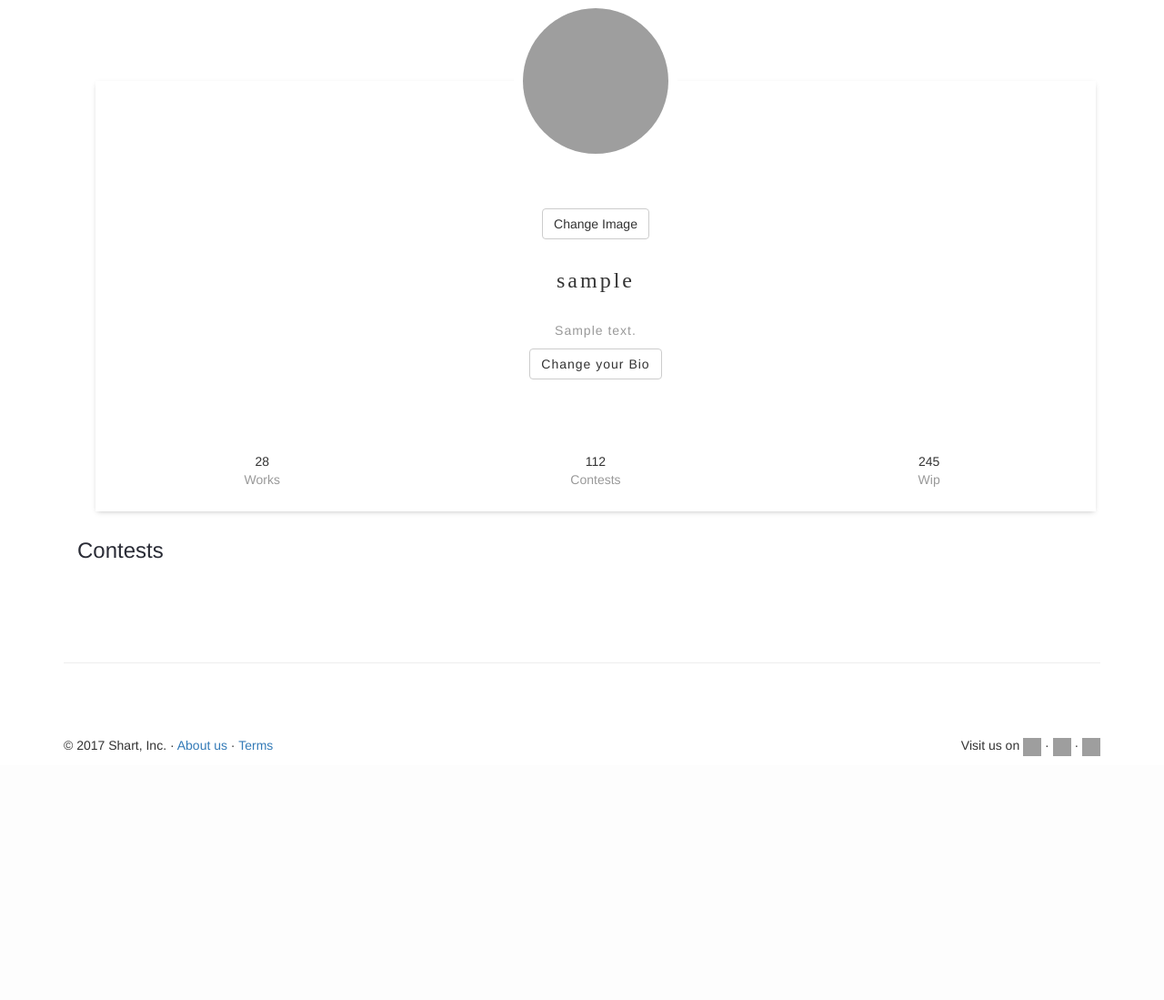
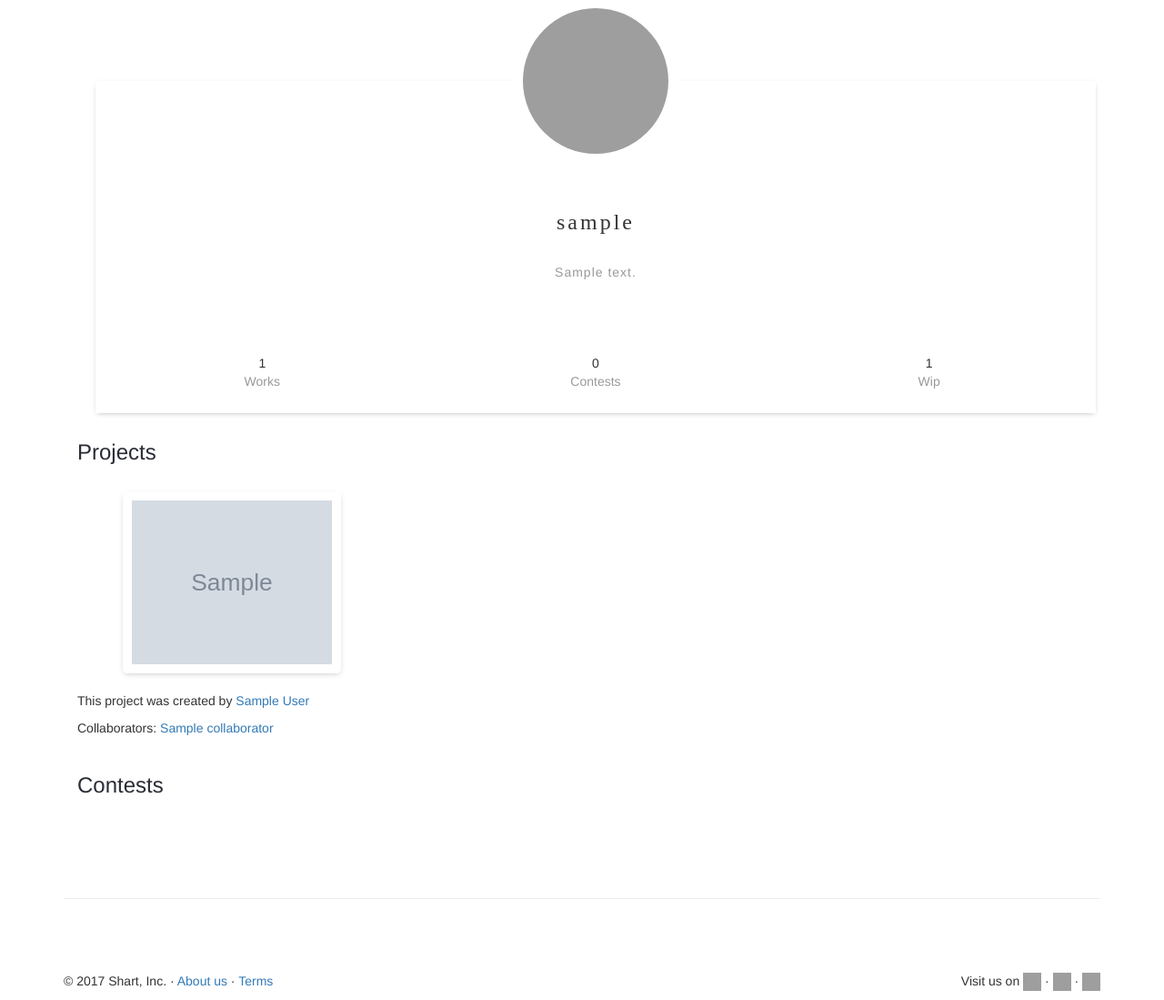
Before and after one commit to EmaBachi/shart, a Flask app: page /profile in a window 1280 px wide. Shown: the part 132-1231 px from the top of the page at 91% size. Before the commit the page ends 963 px from the top, so only its background shows below. Run offline with Flask 2, Linux system fonts and the light colour scheme; the visitor is signed in with stand-in values (Sample User, id 1); grey boxes marked "Sample" are stand-in pictures; a database or web service that is not in the repository returns one stand-in record (values such as "Sample title"); some libraries are stand-ins or nearby versions; grey boxes are pictures that could not be loaded.

Commit message:
Sicurezza profili e dashboard profili. corretti alcuni bug

```diff
--- a/Repositories.py
+++ b/Repositories.py
@@ -324,6 +324,10 @@ class ProjectRepository:
         return db.project.find({'$or': [{'author': username}, {'collaborators': {'$in': [username]}}]})
 
     @staticmethod
+    def find_all_by_username_and_status(username, status):
+        return db.project.find({'$or': [{'author': username, 'status': status}, {'collaborators': {'$in': [username]}, 'status': status}]})
+
+    @staticmethod
     def save(project):
         db.project.insert({
             'title': project.title,
--- a/Services.py
+++ b/Services.py
@@ -382,6 +382,21 @@ class ProjectService:
 
         return projects
 
+    # Method to find all project related to an user giving a certain status
+    @staticmethod
+    def find_all_by_username_and_status(username, status):
+        project_dict = ProjectRepository.find_all_by_username_and_status(username, status)
+
+        projects = []
+
+        for temp in project_dict:
+            project = Project(temp['author'], temp['title'], temp['description'], temp['max_number'],
+                              temp['skills'], temp['status'], temp['appliers'], temp['collaborators'],
+                              temp['files'], temp['final_image'])
+            projects.append(project)
+
+        return projects
+
     # Method to save a project
     @staticmethod
     def save(title, author, description, max_number, skills, status, collaborators, appliers, files):
--- a/app.py
+++ b/app.py
@@ -440,13 +440,16 @@ def delete_video(title):
 # Route for the profile
 @app.route('/profile/<string:username>')
 def other_profile(username):
-    user = mongo.db.user.find_one({'username': username})
+    user = UserService.find_user_by_username(username)
 
     contest_images = ContestService.retrieve_images_contest(user.username)
 
-    #project_images = retrieve_images_projects(user['username'])
+    wip_projects = ProjectService.find_all_by_username_and_status(username, 'WIP')
 
-    return render_template('account_profile.html', user=user, contest_images=contest_images)
+    finished_projects = ProjectService.find_all_by_username_and_status(username, 'finished')
+
+    return render_template('account_profile.html', user=user, contest_images=contest_images,
+                           wip_projects=wip_projects, finished_projects=finished_projects)
 
 
 # Route for the profile
@@ -457,9 +460,12 @@ def profile():
 
     contest_images = ContestService.retrieve_images_contest(user.username)
 
-    #project_images = retrieve_images_projects(user.username)
+    wip_projects = ProjectService.find_all_by_username_and_status(session['username'], 'WIP')
 
-    return render_template('account_profile.html', user=user, contest_images=contest_images)
+    finished_projects = ProjectService.find_all_by_username_and_status(session['username'], 'finished')
+
+    return render_template('account_profile.html', user=user, contest_images=contest_images,
+                           wip_projects=wip_projects, finished_projects=finished_projects)
 
 
 # Route for uploading profile image
@@ -631,7 +637,7 @@ def add_project():
 @app.route('/join_project/<string:title>')
 def join_project(title):
 
-    mongo.db.project.update({'title': title}, {'$push': {'appliers': session['username']}})
+    ProjectService.join_project(title, session['username'])
 
     flash('You apply for the project', 'success')
 
--- a/templates/account_profile.html
+++ b/templates/account_profile.html
@@ -9,21 +9,44 @@
             <img class="profile-pic" src="{{ url_for('image', image_name=user.image_name) }}"/>
         </div>
         <div class="rela-block profile-name-container">
+            {% if session.username == user.username %}
             <div class="rela-block"><a href="/upload_image" class="btn btn-default">Change Image</a></div>
             <p></p>
+            {% endif %}
             <div class="rela-block user-name" id="user_name">{{ user.username }}</div>
             <p></p>
             <div class="rela-block user-desc" id="user_description">{{ user.description}}
                 <p></p>
+            {% if session.username == user.username %}
             <p><a href="/change_description" class="btn btn-default">Change your Bio</a></p>
+            {% endif %}
             </div>
         </div>
         <div class="rela-block profile-card-stats">
-            <div class="floated profile-stat works" id="num_works">28<br></div>
-            <div class="floated profile-stat contests" id="num_followers">112<br></div>
-            <div class="floated profile-stat wip" id="num_following">245<br></div>
+            <div class="floated profile-stat works">{{ finished_projects|length }}<br></div>
+            <div class="floated profile-stat contests">{{ contest_images|length }}<br></div>
+            <div class="floated profile-stat wip">{{ wip_projects|length }}<br></div>
         </div>
     </div>
+
+    <h3>Projects</h3>
+    <div class="rela-block content">
+    {% for project in finished_projects %}
+        <div class="rela-inline">
+                <img class="image" src="{{ url_for('send_file_of_project', title=project.title, file_name=project.final_image)}}" height="180px" width="240px">
+                <p></p>
+                <p>This project was created by <a href="/profile/{{project.author}}">{{project.author}}</a></p>
+                 <p>Collaborators:
+
+                {% for collaborator in project.collaborators %}
+                    <a href="/profile/{{collaborator}}">{{collaborator}} </a>
+                {% endfor %}
+                 </p>
+            </div>
+    {% endfor %}
+    </div>
+
+
     <h3>Contests</h3>
     <div class="rela-block content">
     {% for contest_image in contest_images %}
```
Also changed, not shown: 3 other files.
